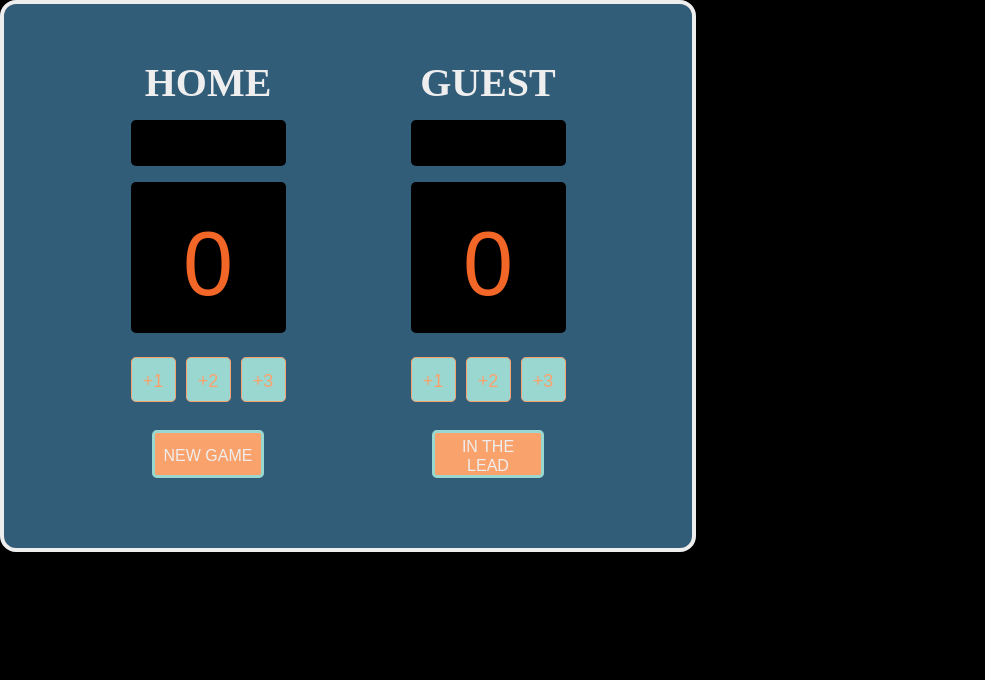
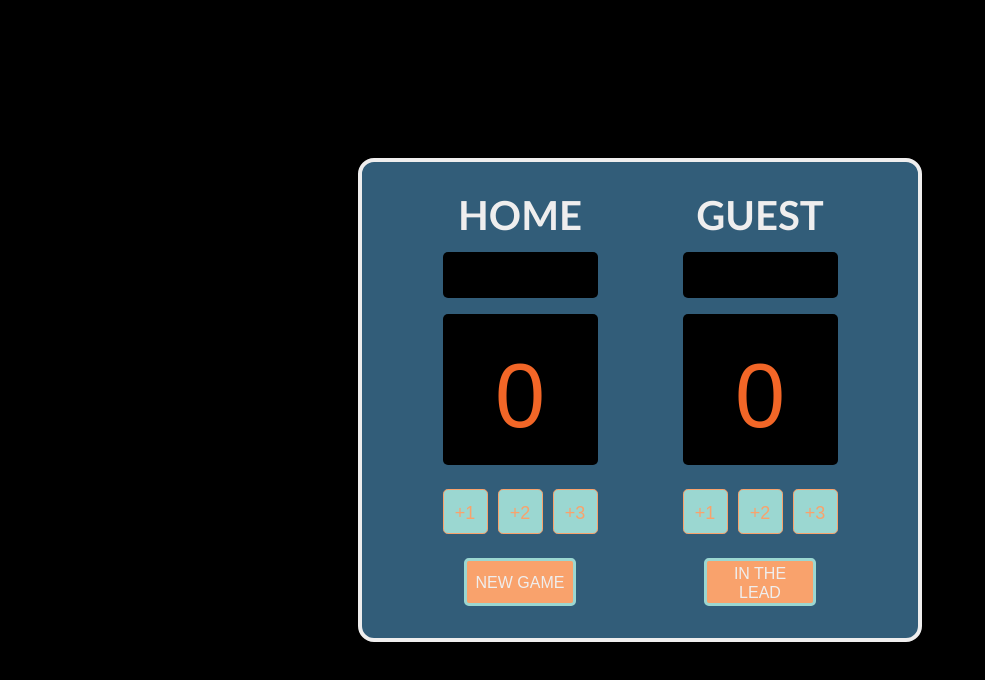
Before and after one commit to Desireye/basketball-scoreboard, a website built with Vite: page index.html in a window 1280 px wide. Shown: the whole page, without its empty margins (0-985 px from the left). Built offline with nearby package versions, Linux system fonts and the light colour scheme; a web font is replaced by a local one.

Commit message:
Update index.css

```diff
--- a/index.css
+++ b/index.css
@@ -4,6 +4,11 @@ body {
     margin: 0;
     background: black;
     text-align: center;
+    max-width: 100%;
+    min-height: 100vh;
+    display: flex;
+    justify-content: center;
+    align-items: center;
 }
 .container {
     display: flex;
@@ -11,9 +16,9 @@ body {
     background: #325D79;
     border: 0.3rem solid #EFEEEE;
     border-radius: 1rem;
-    padding: 5%;
-    width: 35rem;
-    height: 26rem;
+    padding: 3%;
+    width: 30rem;
+    height: 25rem;
 }
 .main-section {
     display: flex;
@@ -24,6 +29,7 @@ h3 {
     color: #EFEEEE;
     font-size: 2.5rem;
     margin-bottom: -0.1rem;
+    font-family: 'Gill Sans', 'Gill Sans MT', Calibri, 'Trebuchet MS', sans-serif;
 }
 #h-screen, #g-screen {
     background: black;
```
